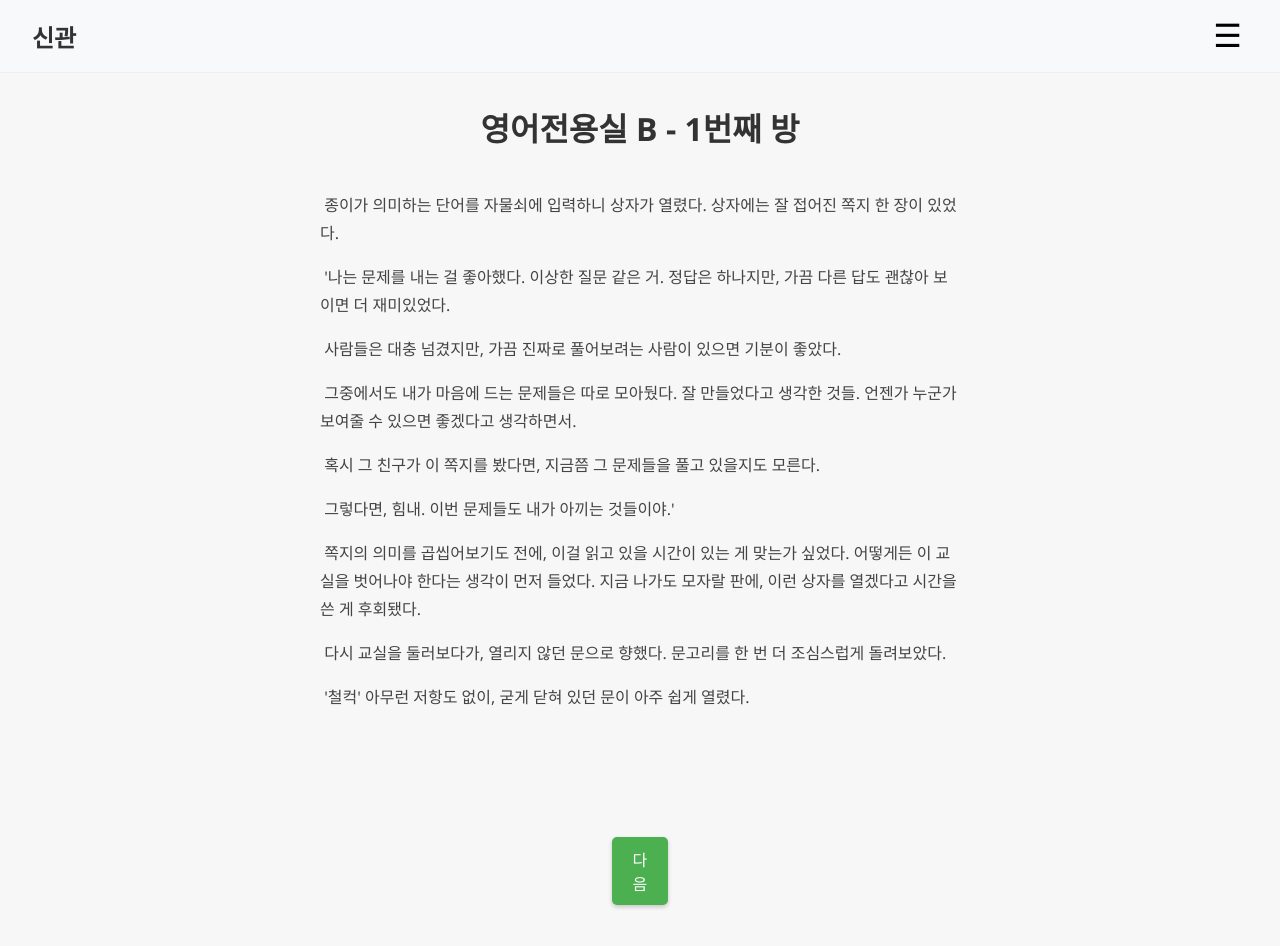
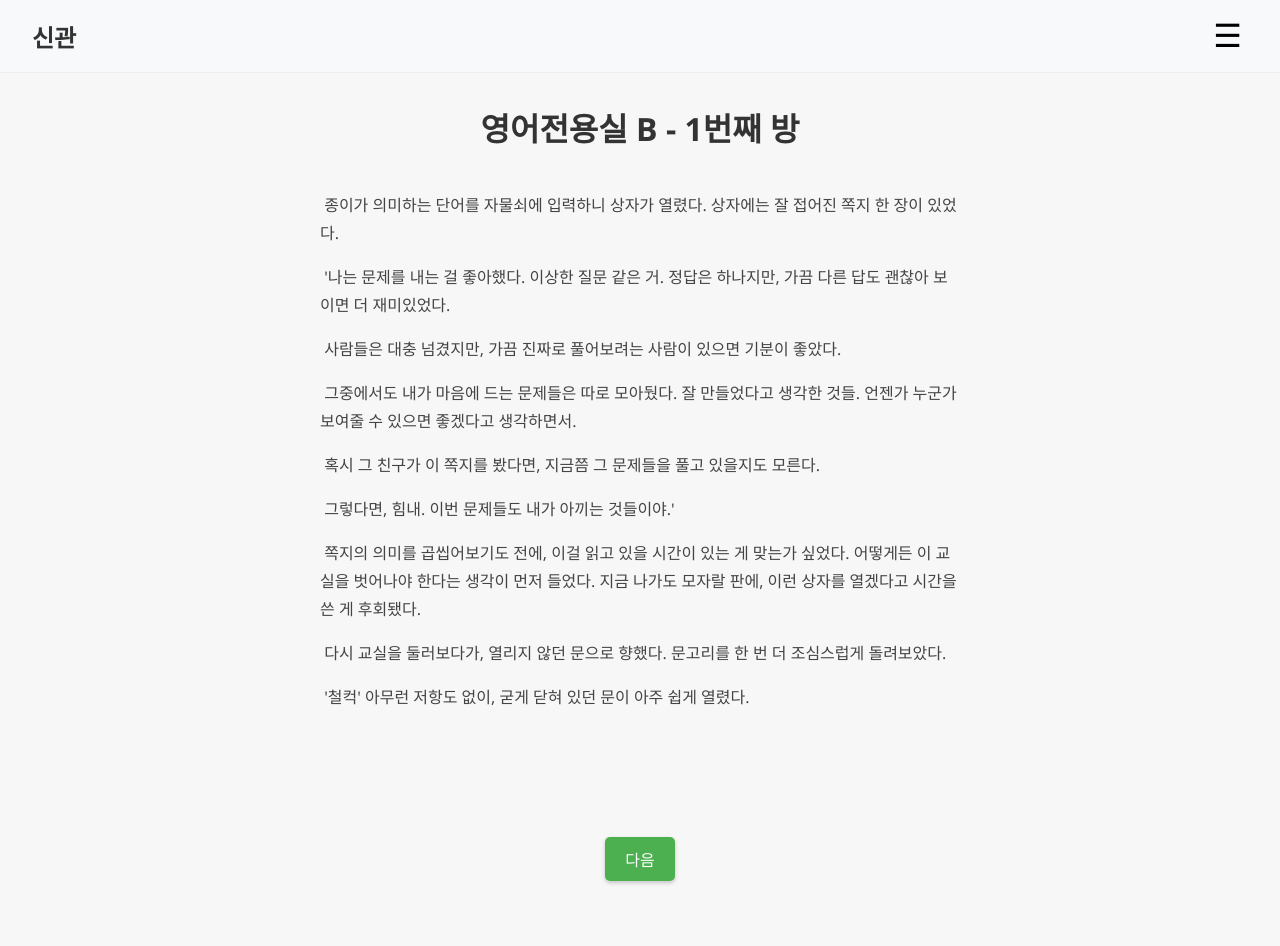
Before and after one commit to Aeikx/room-escape-front, a React (Vite) app: page /start1-end in a window 1280 px wide. Shown: the top 946 px of the page. Built offline with nearby package versions, Linux system fonts and the light colour scheme; no server answers.

Commit message:
fix error mf

```diff
--- a/src/pages/hall/Hall.jsx
+++ b/src/pages/hall/Hall.jsx
@@ -5,13 +5,16 @@ function Hall() {
   const [list, setList] = useState([]);
 
   useEffect(() => {
-    fetch("https://port-0-room-escape-md2eap8bfeb3cb79.sel5.cloudtype.app/hall", {
-      method: "get",
-      credentials: "include",
-      headers: {
-        "Content-Type": "application/json",
-      },
-    })
+    fetch(
+      "https://port-0-room-escape-md2eap8bfeb3cb79.sel5.cloudtype.app/hall",
+      {
+        method: "get",
+        credentials: "include",
+        headers: {
+          "Content-Type": "application/json",
+        },
+      }
+    )
       .then((res) => res.json())
       .then((res) => {
         console.log(res);
@@ -29,7 +32,9 @@ function Hall() {
             <div className="user">{item.userName}</div>
             <div className="time">{item.userId}</div>
             <div className="time">
-              {new Date(item.clearTime).toLocaleString("ko-KR", {
+              {(
+                new Date(item.clearTime).getMilliseconds() + 32400000
+              ).toLocaleString("ko-KR", {
                 year: "numeric",
                 month: "2-digit",
                 day: "2-digit",
--- a/src/pages/login/Signup.jsx
+++ b/src/pages/login/Signup.jsx
@@ -82,6 +82,8 @@ function Signup() {
               type="password"
               id="password"
               name="password"
+              minlength="4"
+              maxlength="100"
               required
               placeholder="비밀번호를 입력해주세요"
             />
--- a/src/pages/start/start1/Start1-end.jsx
+++ b/src/pages/start/start1/Start1-end.jsx
@@ -44,19 +44,19 @@ function Start1End() {
       <div className="start-container">
         <button
           style={{
-            padding: '10px 20px',
-            fontSize: '1em',
-            backgroundColor: '#4CAF50',
-            color: 'white',
-            border: 'none',
-            borderRadius: '5px',
-            cursor: 'pointer',
-            width: '80%',
-            maxWidth: '300px',
-            boxShadow: '0 2px 4px rgba(0,0,0,0.2)',
-            transition: 'background-color 0.3s ease',
-            margin: '20px auto', // 중앙 정렬 및 상하 여백 추가
-            display: 'block' // 블록 요소로 만들어 margin: auto 적용
+            padding: "10px 20px",
+            fontSize: "1em",
+            backgroundColor: "#4CAF50",
+            color: "white",
+            border: "none",
+            borderRadius: "5px",
+            cursor: "pointer",
+            width: "100%",
+            maxWidth: "300px",
+            boxShadow: "0 2px 4px rgba(0,0,0,0.2)",
+            transition: "background-color 0.3s ease",
+            margin: "20px auto", // 중앙 정렬 및 상하 여백 추가
+            display: "block", // 블록 요소로 만들어 margin: auto 적용
           }}
           onClick={() => (location.href = "/start2")}
         >
```
